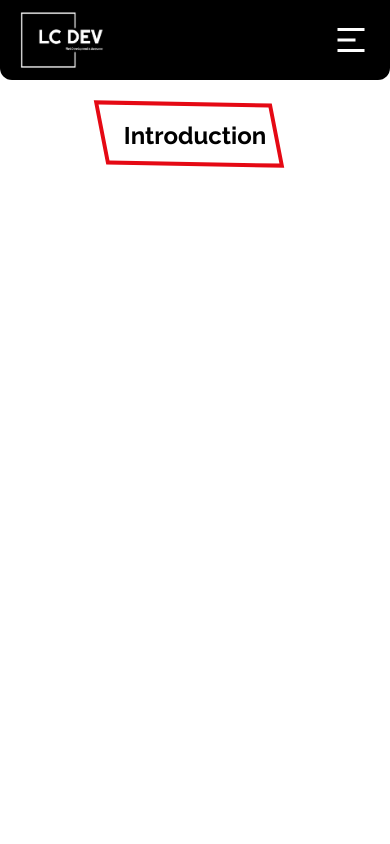
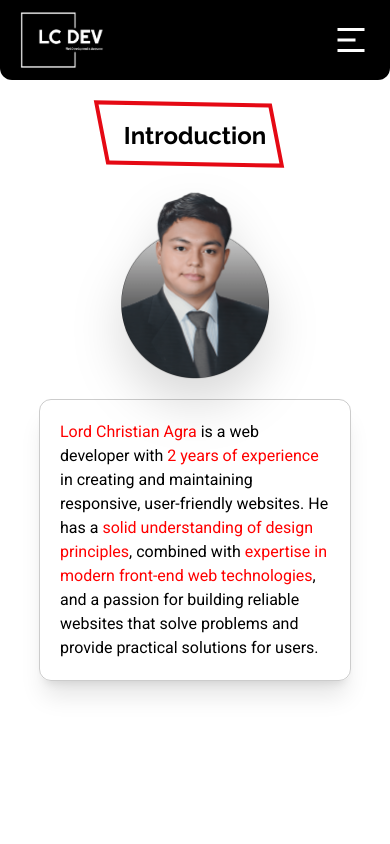
Before and after one commit to LC-Dev-23/lc-dev-portfolio, a Next.js app: page /about in a window 390 px wide. Shown: the top 844 px of the page. Built offline with nearby package versions, Linux system fonts and the light colour scheme.

Commit message:
docs: Introduction responsive layout

```diff
--- a/components/Layouts/AboutLayout/IntroductionSection.tsx
+++ b/components/Layouts/AboutLayout/IntroductionSection.tsx
@@ -1,9 +1,26 @@
 import Section from '@/components/Section'
+import Image from 'next/image'
 
 const IntroductionSection = () => {
     return (
-        <Section className="py-20 lg:py-40">
+        <Section className="py-20 lg:py-40 !min-h-[50vh]">
             <h2 className="text-2xl md:text-3xl font-semibold font-display text-center py-10"><span className="font-special relative after:absolute after:block after:w-[125%] after:h-16 after:bg-transparent after:border-4 after:border-primaryRed after:bottom-[-1rem] after:-z-10 after:-left-6 after:transition-transform after:duration-300 hover:after:transform after:skew-x-12 after:rotate-1">Introduction</span></h2>
+            <div className="flex flex-col lg:flex-row items-center justify-center gap-5 lg:gap-10 ">
+                <Image className="w-[10rem] lg:w-[15rem] h-auto object-contain drop-shadow-2xl"
+                    src="/images/about-assets/formal-pic.png"
+                    width={644}
+                    height={751}
+                    alt="formal picture of LC Dev"
+                    priority={true} />
+                <article className='text-primaryBlack dark:text-accentSoftGray lg:max-w-[30rem] xl:max-w-[50rem] border dark:border-white/[0.2] border-black/[0.2] shadow-xl rounded-xl p-5 lg:p-10'>
+                    <p className="text-base lg:text-lg font-normal font-sans">
+                        <span className="text-accentBrightRed">Lord Christian Agra</span> is a web developer with <span className="text-accentBrightRed">2 years of experience</span> in creating and
+                        maintaining responsive, user-friendly websites. He has a <span className="text-accentBrightRed">solid understanding of
+                        design principles</span>, combined with <span className="text-accentBrightRed">expertise in modern front-end web technologies</span>,
+                        and a passion for building reliable websites that solve problems and
+                        provide practical solutions for users.</p>
+                </article>
+            </div>
         </Section>
     )
 }
```
Also changed, not shown: public/images/about-assets/formal-pic.png (added).
